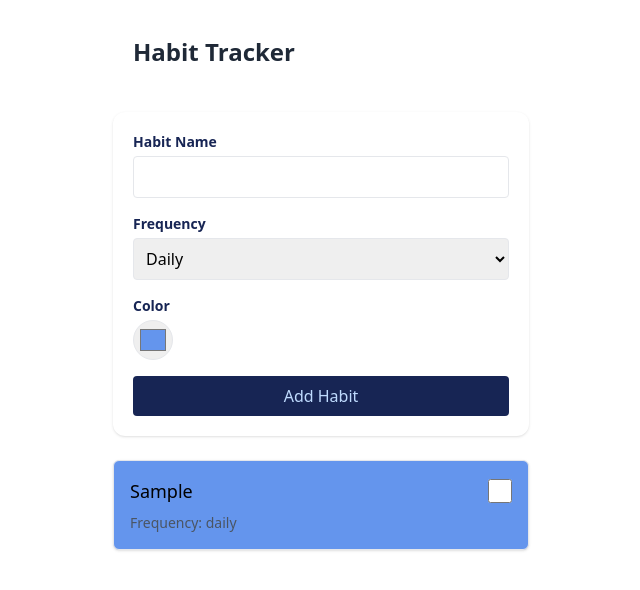
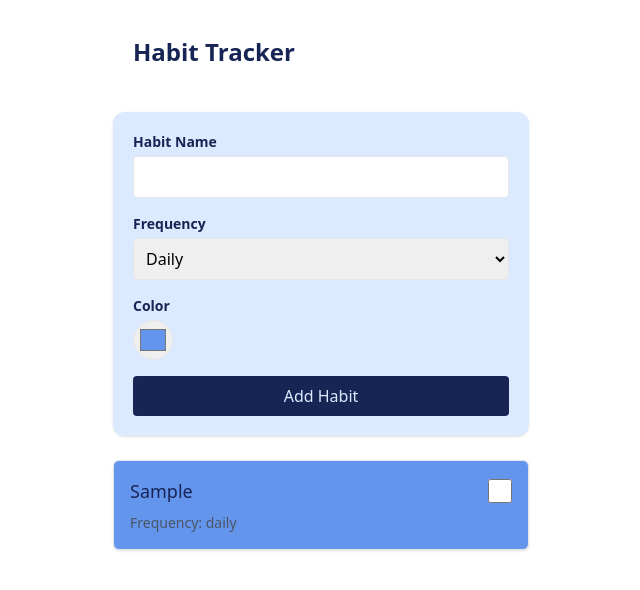
Before and after one commit to veefa/habit-tracker-app, a React (Vite) app: page / in a window 1280 px wide. Both pictures are taken after typing "Sample" into the empty fields and a click on the button "Add Habit". Shown: the top 590 px of the page, without its empty margins (319-959 px from the left). Built offline with nearby package versions, Linux system fonts and the light colour scheme.

Commit message:
Update Completion Logic

```diff
--- a/src/App.tsx
+++ b/src/App.tsx
@@ -7,40 +7,32 @@ import { Toaster } from "react-hot-toast";
 const App: React.FC = () => {
   const [habits, setHabits] = useState<Habit[]>([]);
 
+ // Add a new habit
  const addHabit = (newHabit: Habit) => {
   setHabits((prevHabits) => [...prevHabits, newHabit]);
 };
 
-  const completeHabit = (habitId: string) => {
+// Handle completion: receive updated habit with modified history
+const completeHabit = (updatedHabit: Habit) => {
   setHabits((prevHabits) =>
-      prevHabits.map((habit) => {
-        if (habit.id === habitId) {
-          const today = new Date().toISOString();
-          // Add today's date to the habit history
-          if (!habit.history.includes(today)) {
-            return { ...habit, history: [...habit.history, today] };
-          }
-        }
-        return habit;
-      })
+    prevHabits.map((habit) =>
+      habit.id === updatedHabit.id ? updatedHabit : habit
+    )
   );
 };
 
+
   return (
     <div className="space-y-6 mx-auto p-4 max-w-md">
-      <h1 className="p-5 font-bold text-gray-800 text-2xl">Habit Tracker</h1>
+      <h1 className="p-5 font-bold text-blue-950 text-2xl">Habit Tracker</h1>
       {/* Habit Form */}
       <HabitForm onAddHabit={addHabit} />
 
       {/* Habit List */}
       <HabitList habits={habits} onCompleteHabit={completeHabit} />
 
-      <Toaster
-        position="bottom-center"
-        reverseOrder={false}
-      />
+      <Toaster position="bottom-center" reverseOrder={false} />
     </div>
-
   );
 };
 
--- /dev/null
+++ b/src/assets/utils.ts
@@ -0,0 +1,6 @@
+import { Habit } from "../types/habit";
+
+export const isCompletedToday = (habit: Habit): boolean => {
+    const today = new Date().toISOString().slice(0, 10);
+    return habit.history.includes(today);
+  };
--- a/src/components/HabitForm.tsx
+++ b/src/components/HabitForm.tsx
@@ -35,7 +35,7 @@ const HabitForm: React.FC<HabitFormProps> = ({ onAddHabit }) => {
   return (
     <form
       onSubmit={handleSubmit}
-      className="space-y-4 bg-white shadow p-5 rounded-xl">
+      className="space-y-4 bg-blue-100 shadow p-5 rounded-xl">
       {/* Input a habit name */}
       <div>
         <label className="block font-semibold text-blue-950 text-sm">
@@ -76,7 +76,7 @@ const HabitForm: React.FC<HabitFormProps> = ({ onAddHabit }) => {
       </div>
       <button
         type="submit"
-        className="bg-blue-950 hover:bg-blue-900 py-2 rounded w-full text-blue-200 transition">
+        className="bg-blue-950 hover:bg-blue-900 py-2 rounded w-full text-blue-100 transition">
         Add Habit
       </button>
     </form>
--- a/src/components/HabitItem.tsx
+++ b/src/components/HabitItem.tsx
@@ -1,43 +1,53 @@
 import React, { useState } from "react";
 import { Habit } from "../types/habit";
 import toast from "react-hot-toast";
+import { isCompletedToday } from "../assets/utils"; // use our helper!
 
-// Habit obj and function to mark as completed
 interface HabitItemProps {
   habit: Habit;
-    onComplete: (habitId: string) => void;
+  onComplete: (updatedHabit: Habit) => void; // now sends full habit
 }
 
-// Displays the habit name and frequency
-const HabitItem: React.FC<HabitItemProps> = ({habit, onComplete}) => {
+const HabitItem: React.FC<HabitItemProps> = ({ habit, onComplete }) => {
   const [isChecked, setIsChecked] = useState(false);
 
   const handleCheckboxChange = () => {
+    const today = new Date().toISOString().slice(0, 10);
+
+    if (!habit.history.includes(today)) {
+      const updatedHabit: Habit = {
+        ...habit,
+        history: [...habit.history, today],
+      };
+
       setIsChecked(true);
-        onComplete(habit.id)  // Mark as completed
-        toast.success(`"${habit.name}" marked as complete!`)
+      onComplete(updatedHabit);
+      toast.success(`"${habit.name}" marked as complete!`);
 
-        // Reset the check style after a moment (if needed)
       setTimeout(() => setIsChecked(false), 1500);
+    }
   };
 
   return (
     <div
-        className={`space-y-2 shadow p-4 border rounded-md ${isChecked ? "opacity-60 scale-95" : ""}`}
-        style={{backgroundColor: habit.color}}
-        >
-            <div className="flex justify-between items-center">
+      className={`space-y-2 shadow p-4 border rounded-md transition-all duration-300 ${
+        isChecked ? "opacity-60 scale-95" : ""
+      }`}
+      style={{ backgroundColor: habit.color }}>
+      <div className="flex justify-between items-center text-blue-950">
         <h3 className="font-medium text-lg">{habit.name}</h3>
         <input
           type="checkbox"
-                 checked={habit.history.includes(new Date().toISOString())}  //to determine if the habit has already been completed today
+          checked={isCompletedToday(habit)} // ✅ use helper for clarity
           onChange={handleCheckboxChange}
           className="w-6 h-6"
         />
       </div>
-            <p className="text-gray-600 text-sm">Frequency: {habit.frequency}</p>
+      <p className="text-gray-600 text-sm">
+        {isCompletedToday(habit) ? "✅ Done today" : `Frequency: ${habit.frequency}`}
+      </p>
     </div>
   );
-}
+};
 
 export default HabitItem;
--- a/src/components/HabitList.tsx
+++ b/src/components/HabitList.tsx
@@ -4,18 +4,21 @@ import HabitItem from "./HabitItem";
 
 interface HabitListProps {
   habits: Habit[];
-    onCompleteHabit: (habitId: string) => void;
+  onCompleteHabit: (updatedHabit: Habit) => void; //  Updated type
 }
 
-const HabitList: React.FC<HabitListProps> = ({habits, onCompleteHabit}) => {
-
+const HabitList: React.FC<HabitListProps> = ({ habits, onCompleteHabit }) => {
   return (
     <div className="space-y-4">
       {habits.map((habit) => (
-                <HabitItem key={habit.id} habit={habit} onComplete={onCompleteHabit}  />
+        <HabitItem
+          key={habit.id}
+          habit={habit}
+          onComplete={onCompleteHabit} // Passes full habit now
+        />
       ))}
     </div>
   );
-}
+};
 
 export default HabitList;
```
Lines whose indentation alone changed are shown as unchanged.
